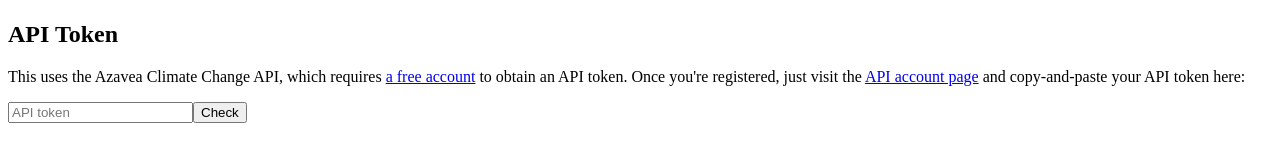
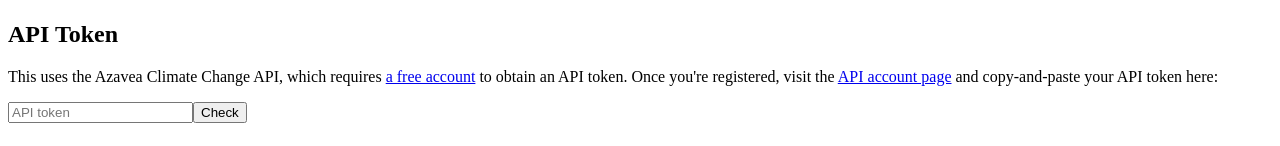
Before and after one commit to rmartz/personal-climate, an Angular app: page /settings in a window 1280 px wide. Shown: the part 129-275 px from the top of the page. Built offline with nearby package versions, Linux system fonts and the light colour scheme.

Commit message:
Avoid the word "just"

```diff
--- a/src/app/token-config/token-config.component.html
+++ b/src/app/token-config/token-config.component.html
@@ -5,7 +5,7 @@
 
 <ng-template #tokenForm>
   <p>
-    This uses the Azavea Climate Change API, which requires <a href="https://climate.azavea.com/">a free account</a> to obtain an API token. Once you're registered, just visit the <a href="https://app.climate.azavea.com/accounts/api/">API account page</a> and copy-and-paste your API token here:
+    This uses the Azavea Climate Change API, which requires <a href="https://climate.azavea.com/">a free account</a> to obtain an API token. Once you're registered, visit the <a href="https://app.climate.azavea.com/accounts/api/">API account page</a> and copy-and-paste your API token here:
   </p>
   <input
       type="text"
```
